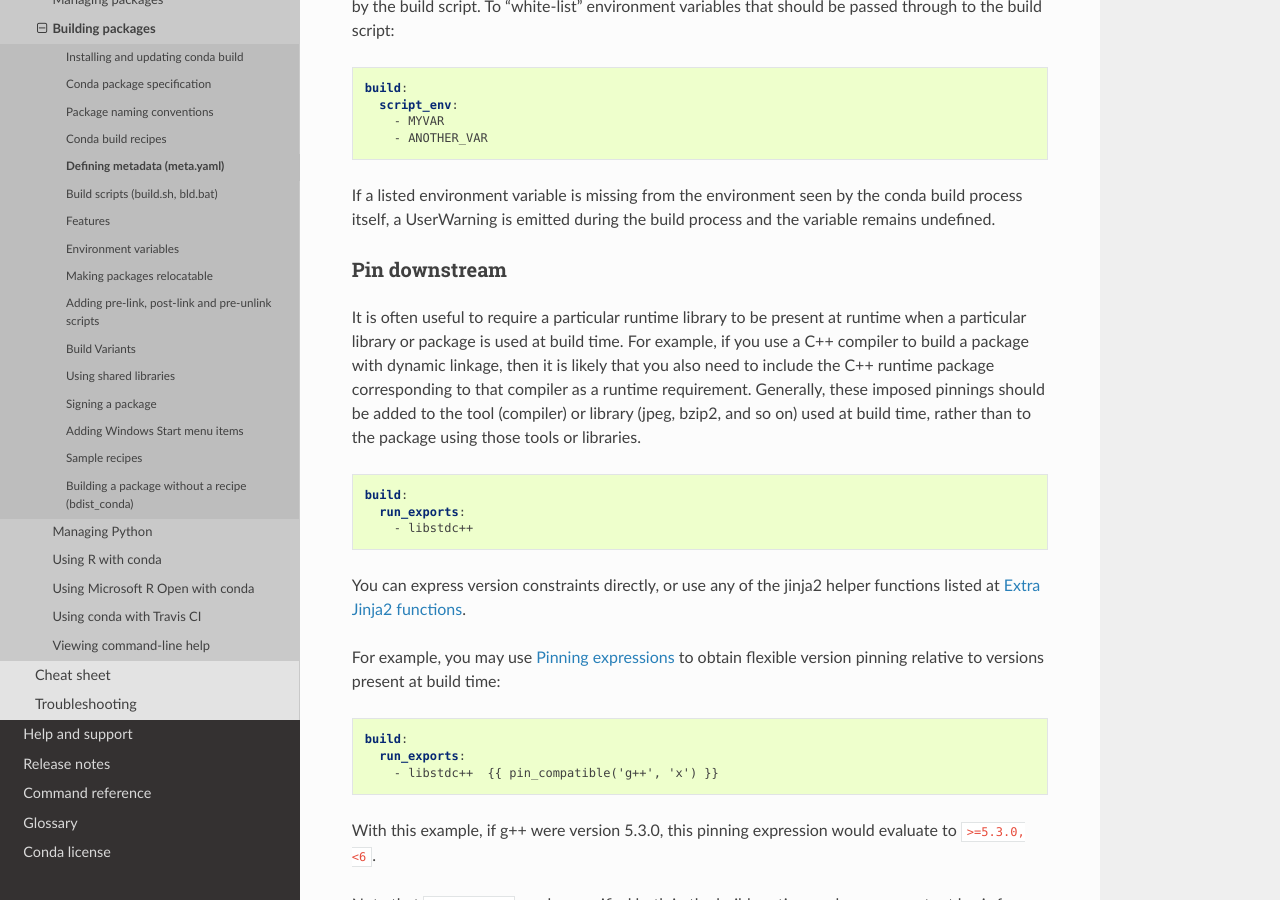
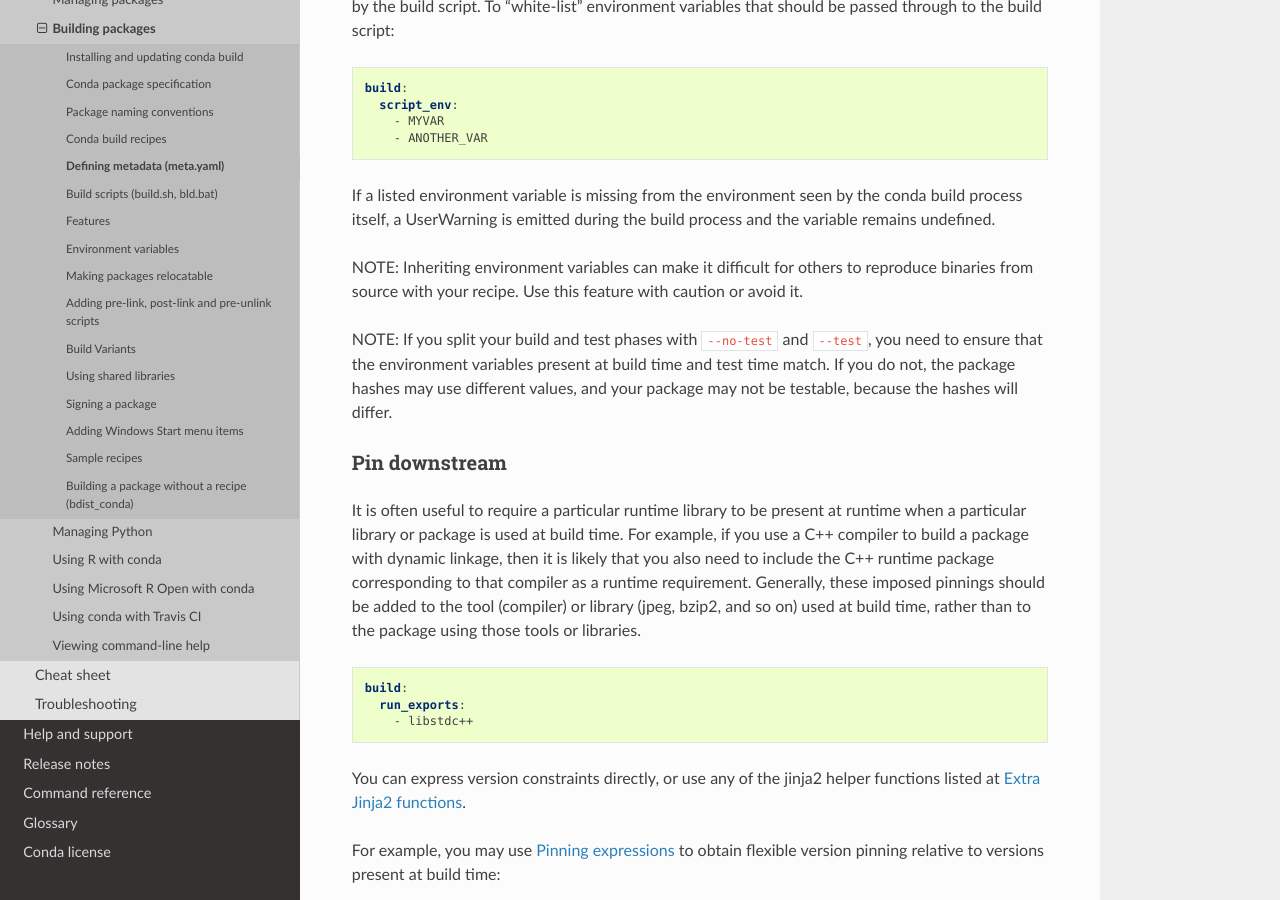
Before and after one commit to conda/conda-docs, a Sphinx documentation site: the page built from docs/source/user-guide/tasks/build-packages/define-metadata.rst, in a window 1280 px wide and 900 px high, scrolled down 10137 px. Built offline with Sphinx 7.4.7 and the Read the Docs theme 2.0.0, drawn with Linux system fonts in a browser that asks for light colours.

Commit message:
warn about script_env being different when splitting build and test phases

```diff
--- a/docs/source/user-guide/tasks/build-packages/define-metadata.rst
+++ b/docs/source/user-guide/tasks/build-packages/define-metadata.rst
@@ -585,6 +585,16 @@ If a listed environment variable is missing from the environment
 seen by the conda build process itself, a UserWarning is
 emitted during the build process and the variable remains
 undefined.
+
+NOTE: Inheriting environment variables can make it difficult for
+others to reproduce binaries from source with your recipe. Use
+this feature with caution or avoid it.
+
+NOTE: If you split your build and test phases with ``--no-test`` and ``--test``,
+you need to ensure that the environment variables present at build time and test
+time match. If you do not, the package hashes may use different values, and your
+package may not be testable, because the hashes will differ.
+
 
 .. _run_exports:
 
--- a/docs/source/user-guide/tasks/build-packages/environment-variables.rst
+++ b/docs/source/user-guide/tasks/build-packages/environment-variables.rst
@@ -276,6 +276,11 @@ NOTE: Inheriting environment variables can make it difficult for
 others to reproduce binaries from source with your recipe. Use
 this feature with caution or avoid it.
 
+NOTE: If you split your build and test phases with ``--no-test`` and ``--test``,
+you need to ensure that the environment variables present at build time and test
+time match. If you do not, the package hashes may use different values, and your
+package may not be testable, because the hashes will differ.
+
 
 .. _build-envs:
 
```
